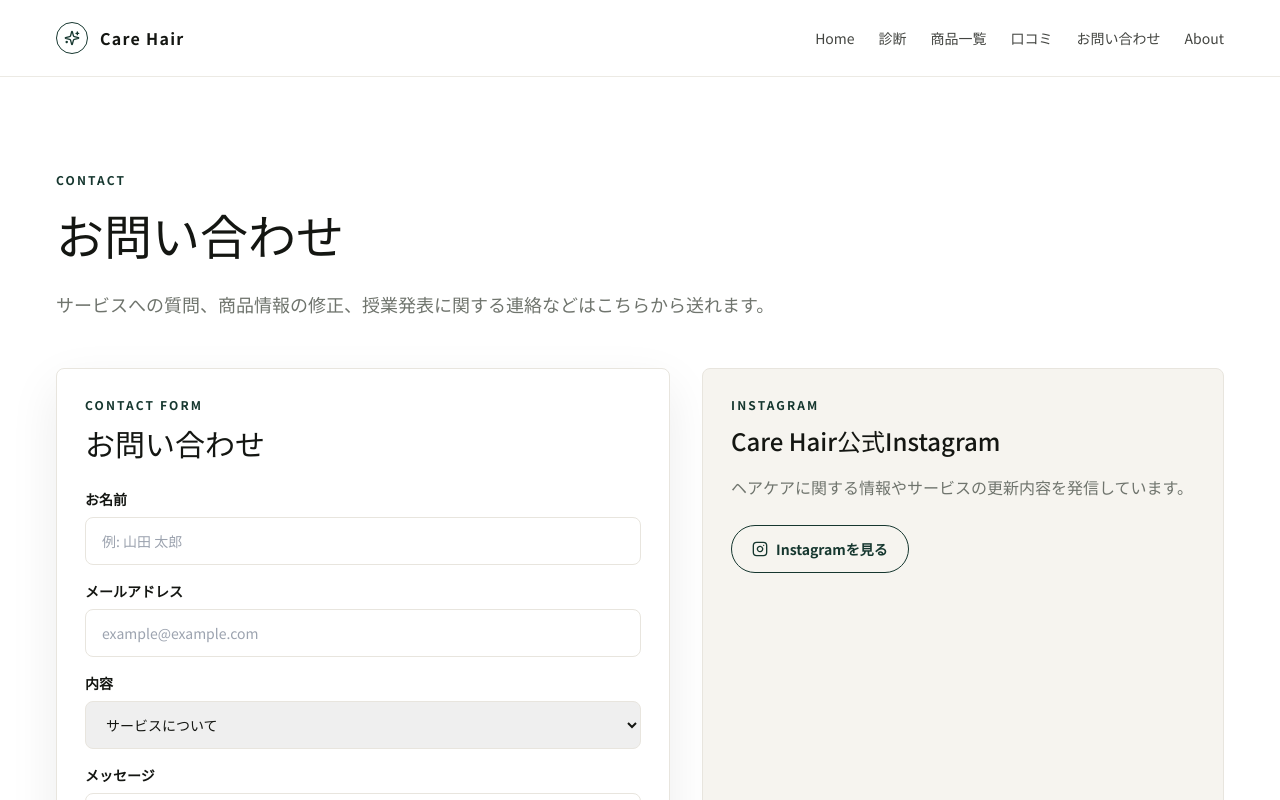
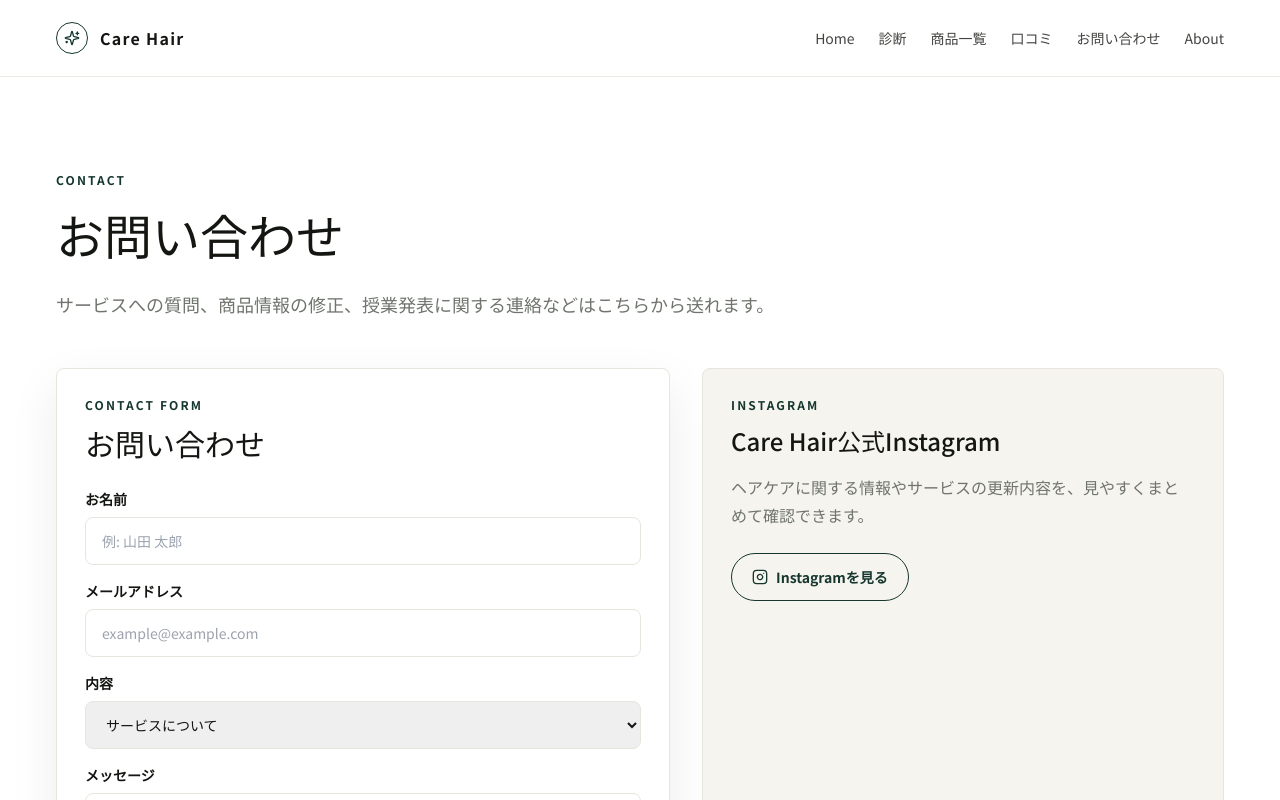
Before and after one commit to gomaabura1102-beep/care-hair, a Next.js app: page /contact in a window 1280 px wide. Shown: the top 800 px of the page. Built offline with nearby package versions, Linux system fonts and the light colour scheme.

Commit message:
Revert "Refine Instagram contact copy"
This reverts commit 185aa5139fc351ed63c03cb9dbbf903fd65e4576.

```diff
--- a/features/contact/contact-form.tsx
+++ b/features/contact/contact-form.tsx
@@ -74,7 +74,7 @@ export function ContactForm() {
         <p className="text-xs font-bold uppercase tracking-[0.18em] text-green">Instagram</p>
         <h2 className="mt-3 text-2xl font-medium">Care Hair公式Instagram</h2>
         <p className="mt-4 leading-7 text-muted">
-          ヘアケアに関する情報やサービスの更新内容を発信しています。
+          ヘアケアに関する情報やサービスの更新内容を、見やすくまとめて確認できます。
         </p>
         <a
           href={instagramUrl}
```
